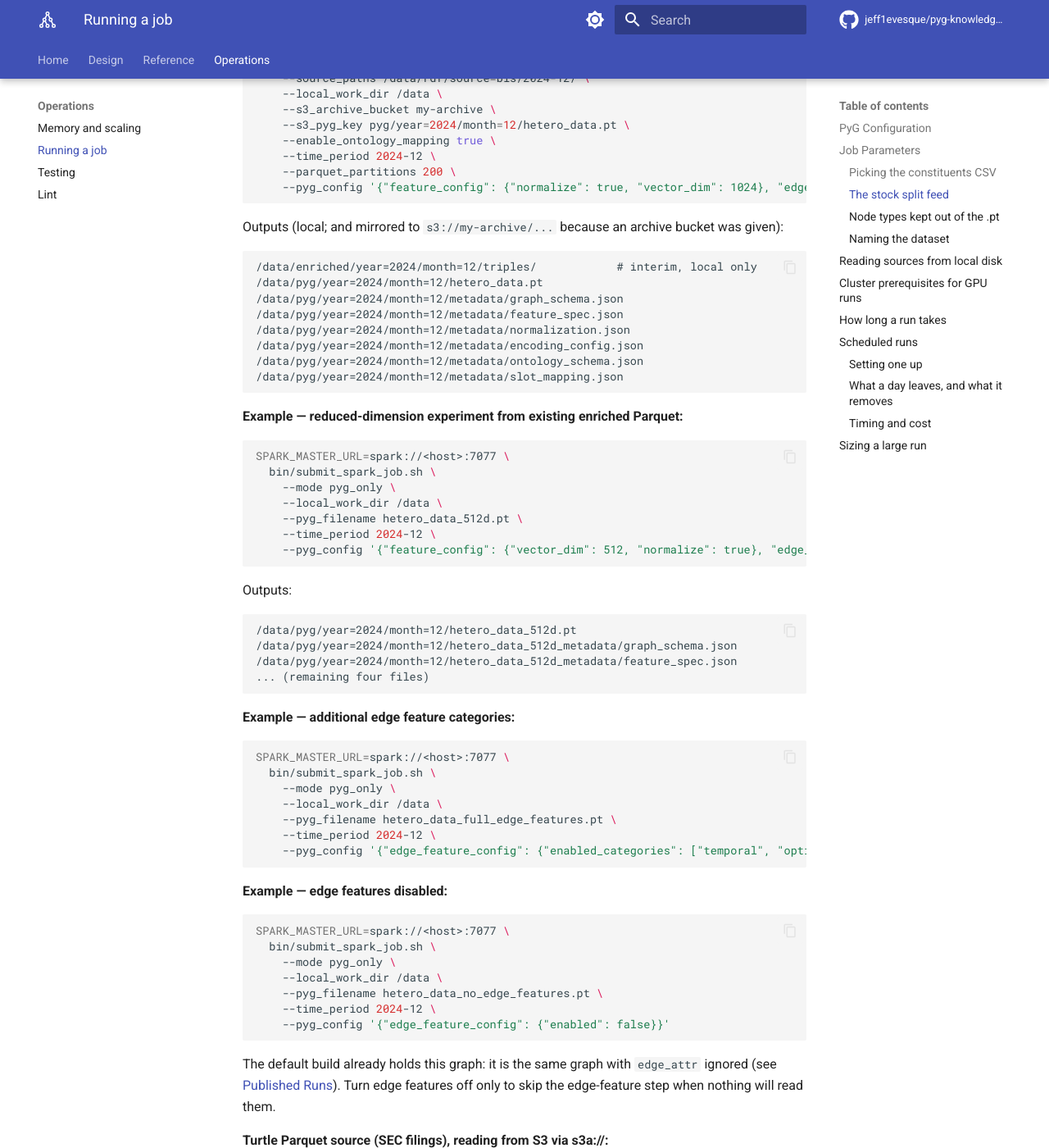
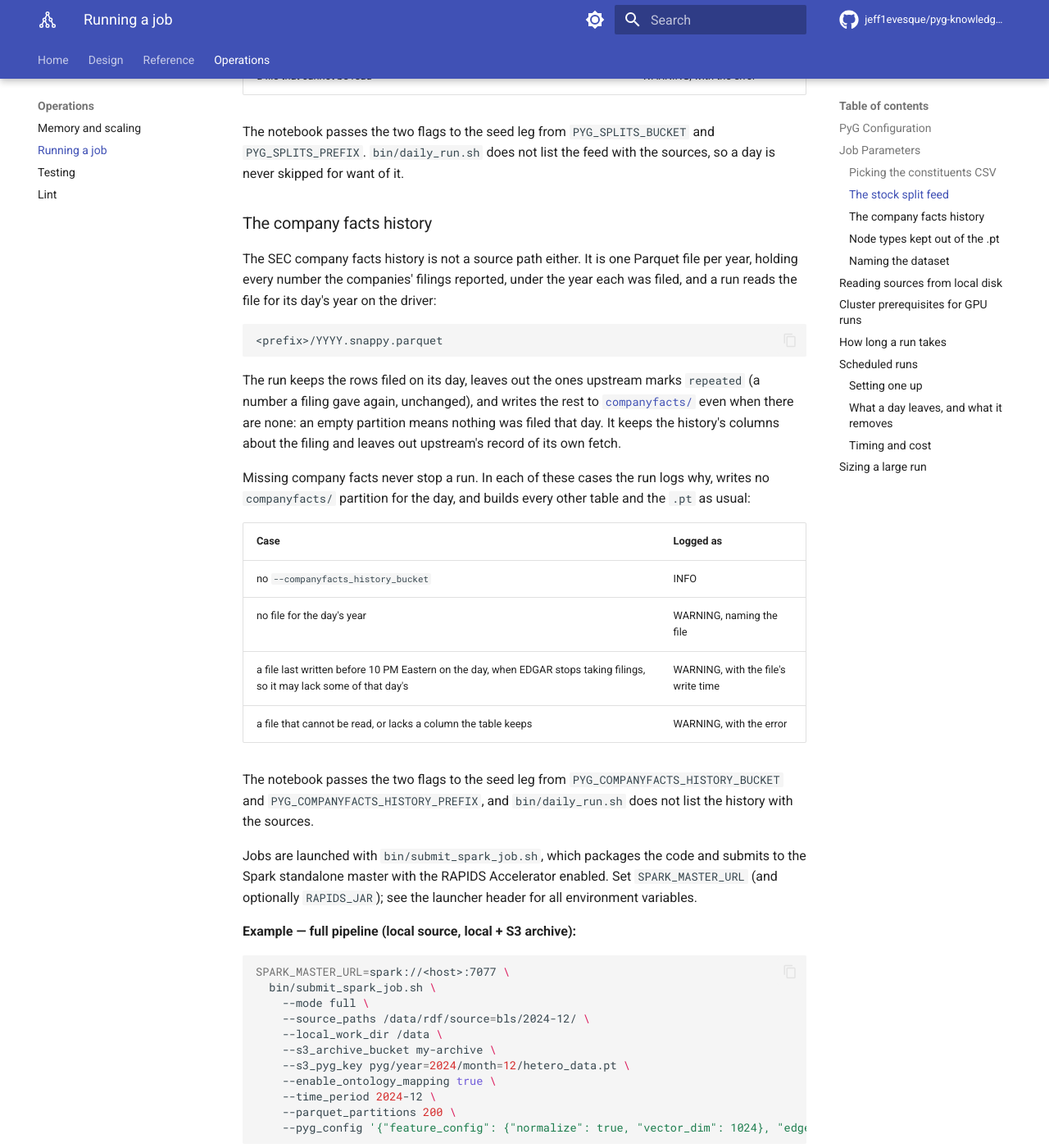
Before and after one commit to jeff1evesque/pyg-knowledge-graph-builder, an MkDocs documentation site: the page built from documentation/operations/running-a-job.md, in a window 1280 px wide and 1400 px high, scrolled down 8830 px. Shown: the whole window at 82% size. Built offline with MkDocs 1.6.1 and Material for MkDocs 9.7.7, drawn with Linux system fonts in a browser that asks for light colours; comment, search, counter and statistics services are not loaded; some of the changed text lies outside the part shown.

Commit message:
#437: running-a-job.md, the snapshot before the data day, the history and the XBRL exclusion

````diff
--- a/documentation/operations/running-a-job.md
+++ b/documentation/operations/running-a-job.md
@@ -74,6 +74,8 @@
 | `--market_sector_definitions_key` | No | `""` | S3 **prefix** holding those CSVs, or that prefix's `latest.csv` — both work the same. Supplies three things: the ticker to company-ID map that keys the company bridge, the GICS sector classification, and the sub-industry peer links. Without it the first and third are empty and sector classification falls back to a small built-in list. Which CSV a run reads is [Picking the constituents CSV](#picking-the-constituents-csv) |
 | `--stock_splits_bucket` | No | `""` | S3 bucket holding the stock split feed. The day's splits become the [`splits/`](../reference/tables.md#splits) query table. Unset, there is no `splits/` table and nothing else changes; see [The stock split feed](#the-stock-split-feed) |
 | `--stock_splits_prefix` | No | `""` | Where the feed's `year=` folders sit in `--stock_splits_bucket`. Empty is the bucket's root |
+| `--companyfacts_history_bucket` | No | `""` | S3 bucket holding the SEC company facts history. The numbers filed on the run's day become the [`companyfacts/`](../reference/tables.md#companyfacts) query table. Unset, there is no `companyfacts/` table and nothing else changes; see [The company facts history](#the-company-facts-history) |
+| `--companyfacts_history_prefix` | No | `""` | Where the history's `YYYY.snappy.parquet` files sit in `--companyfacts_history_bucket`, such as `raw/source=sec/feed=companyfacts`. Empty is the bucket's root |
 
 Metadata files are always written when mode is `full` or `pyg_only`. Mode `enrichment_only` does not produce metadata files (no PyG graph is built in that mode).
 
@@ -139,6 +141,37 @@
 The notebook passes the two flags to the seed leg from `PYG_SPLITS_BUCKET` and
 `PYG_SPLITS_PREFIX`. `bin/daily_run.sh` does not list the feed with the sources,
 so a day is never skipped for want of it.
+
+### The company facts history
+
+The SEC company facts history is not a source path either. It is one Parquet
+file per year, holding every number the companies' filings reported, under the
+year each was filed, and a run reads the file for its day's year on the driver:
+
+```
+<prefix>/YYYY.snappy.parquet
+```
+
+The run keeps the rows filed on its day, leaves out the ones upstream marks
+`repeated` (a number a filing gave again, unchanged), and writes the rest to
+[`companyfacts/`](../reference/tables.md#companyfacts) even when there are none:
+an empty partition means nothing was filed that day. It keeps the history's
+columns about the filing and leaves out upstream's record of its own fetch.
+
+Missing company facts never stop a run. In each of these cases the run logs why,
+writes no `companyfacts/` partition for the day, and builds every other table and
+the `.pt` as usual:
+
+| Case | Logged as |
+|---|---|
+| no `--companyfacts_history_bucket` | INFO |
+| no file for the day's year | WARNING, naming the file |
+| a file last written before 10 PM Eastern on the day, when EDGAR stops taking filings, so it may lack some of that day's | WARNING, with the file's write time |
+| a file that cannot be read, or lacks a column the table keeps | WARNING, with the error |
+
+The notebook passes the two flags to the seed leg from
+`PYG_COMPANYFACTS_HISTORY_BUCKET` and `PYG_COMPANYFACTS_HISTORY_PREFIX`, and
+`bin/daily_run.sh` does not list the history with the sources.
 
 Jobs are launched with `bin/submit_spark_job.sh`, which packages the code
 and submits to the Spark standalone master with the RAPIDS Accelerator
@@ -275,7 +308,7 @@
 `env.sh`, comma-separated, and puts it on every assembly leg:
 
 ```bash
-export PYG_EXCLUDE_NODE_TYPES=cap_Area,cap_Geocode,cap_Info,weather_WeatherAlert
+export PYG_EXCLUDE_NODE_TYPES=cap_Area,cap_Geocode,cap_Info,weather_WeatherAlert,filings_XbrlFact,filings_XbrlDimension
 ```
 
 It narrows the `.pt` and nothing else. The
@@ -299,6 +332,15 @@
 the [weather questions](../reference/questions.md#weather-against-regional-economics)
 there. A graph accumulating days would give alerts recurrence through region and
 event type, so the decision is worth measuring again if that window changes.
+
+**It also excludes the SEC filings' XBRL facts**, `filings_XbrlFact` and
+`filings_XbrlDimension`. The `.pt` takes a company's numbers from the
+[SEC company facts snapshot](../reference/sources.md#sec-company-facts) instead,
+which has every company's latest numbers every day, one property per concept and
+period length. The XBRL facts put every number on one predicate, and reach a
+`.pt` only on the day the company files. Everything else from the filings feed
+stays in the `.pt`: filings, issuers, 8-K items, insider transactions and
+acceptance times. The query tables keep the XBRL facts too.
 
 ### Naming the dataset
 
@@ -617,15 +659,18 @@
   after the data day's, and logs which.
 - **Daily snapshots go in `PYG_LATEST_SOURCE_PREFIXES`.** A prefix holding one
   `year=YYYY/month=MM/DD.*` file per day, such as the SEC company facts snapshot
-  (`raw/source=sec/feed=companyfacts_snapshot/`), is read at the newest day that is not
-  after the data day and at most `PYG_LATEST_SOURCE_LOOKBACK_DAYS` (default `7`) before
-  it, and the run logs which. A snapshot carries every company's latest numbers forward,
-  so a day whose snapshot is late builds from the one before. Only when none falls in the
-  look-back is the day skipped, as a missing `PYG_SOURCE_PATHS` object skips it. A late
-  snapshot puts a second day in the paths, so the schedule writes the data day into the
-  run's `env.sh` as `PYG_PUBLISH_DATA_DAY`. The notebook passes it to the job as
-  `--source_data_day`, the job records it in `dataset.json`, and the publish reads it
-  from there.
+  (`raw/source=sec/feed=companyfacts_snapshot/`), is read at the newest day **before**
+  the data day and at most `PYG_LATEST_SOURCE_LOOKBACK_DAYS` (default `7`, at least
+  `1`) before it, and the run logs which. A day's own snapshot is written that evening,
+  after its market closed, so it holds numbers filed after the day's last quote; read
+  from the day before, a number filed on the data day first reaches the next day's
+  run. A snapshot carries every company's latest numbers forward, so a day whose
+  snapshot is late builds from an earlier one. Only when none falls in the look-back is
+  the day skipped, as a missing `PYG_SOURCE_PATHS` object skips it, so a day before
+  2026-10-05, the day after the first snapshot, skips. The snapshot puts a second day in
+  the paths, so the schedule writes the data day into the run's `env.sh` as
+  `PYG_PUBLISH_DATA_DAY`. The notebook passes it to the job as `--source_data_day`, the
+  job records it in `dataset.json`, and the publish reads it from there.
 - **The schedule block.** `PYG_SCHEDULE_ONCALENDAR`, `PYG_SCHEDULE_UNIT`,
   `PYG_SCHEDULE_DATA_LAG_DAYS` and `PYG_SCHEDULE_RETAIN_RUNS`, and `PYG_PUBLISH_ROOT` with
   its companions: a schedule publishes, and its prune depends on that.
````
